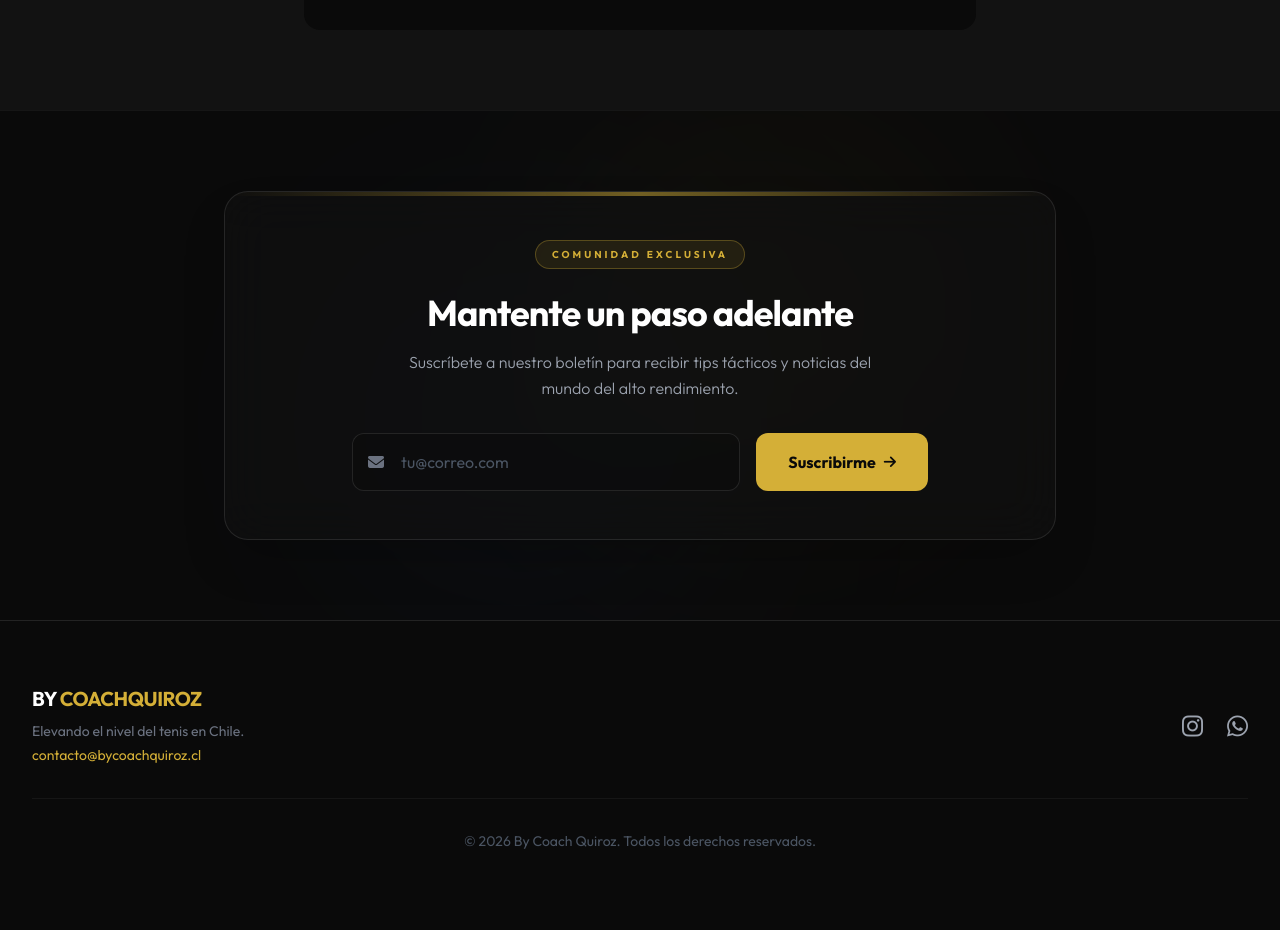
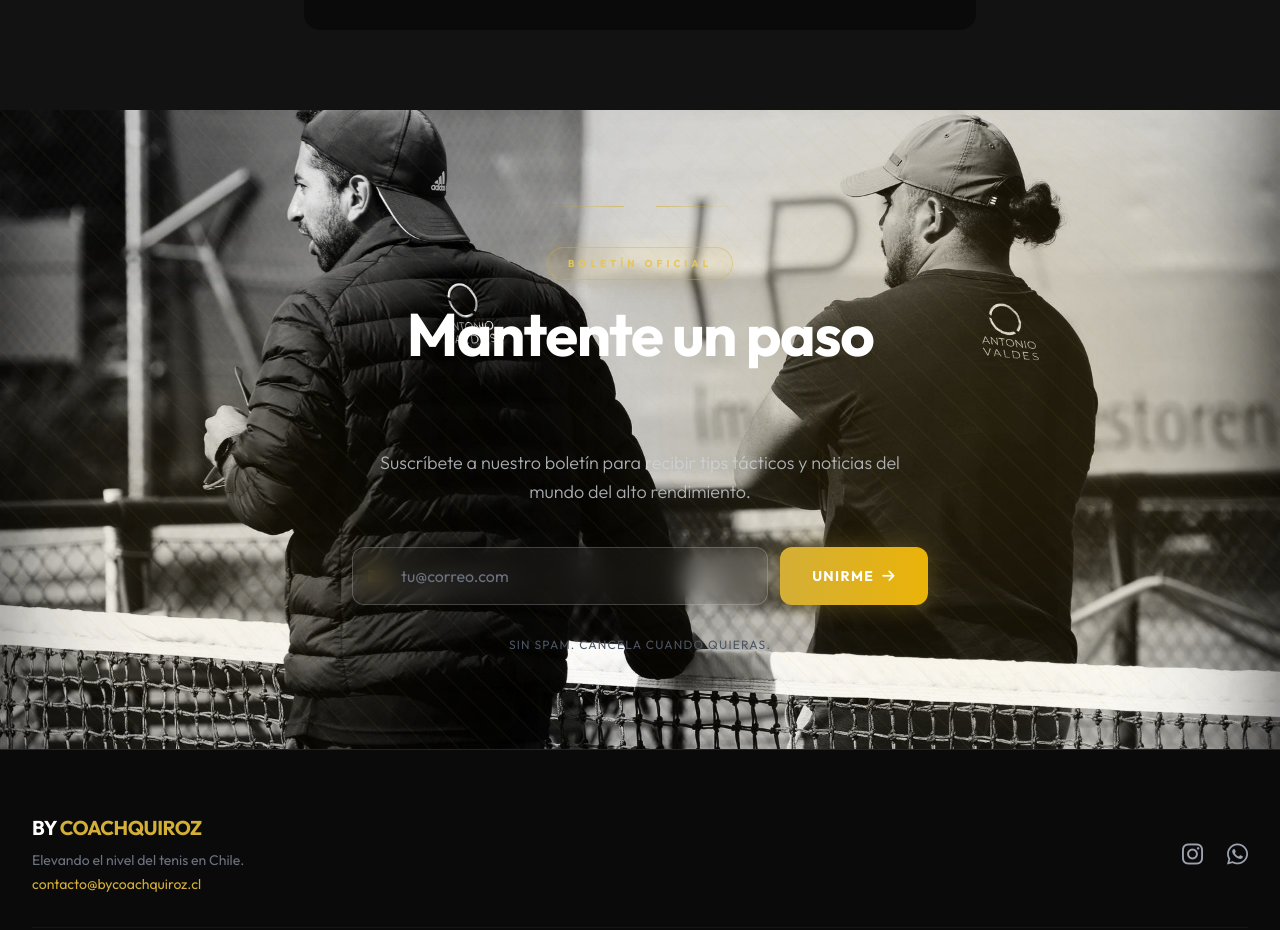
Before and after one commit to Nico-lab-cl/coach-quiroz, a Next.js app: page / in a window 1280 px wide. Shown: the part 5631-6561 px from the top of the page. Before the commit the page ends 6514 px from the top, so only its background shows below. Built offline with nearby package versions, Linux system fonts and the light colour scheme.

Commit message:
Redesign Newsletter section with cinematic hero background and gold design

```diff
--- a/components/Newsletter.jsx
+++ b/components/Newsletter.jsx
@@ -9,23 +9,16 @@ export default function Newsletter() {
 
     const handleSubmit = async (e) => {
         e.preventDefault();
-
         if (!email) return;
-
         setStatus('loading');
         setMessage('');
-
         try {
             const res = await fetch('/api/newsletter', {
                 method: 'POST',
-                headers: {
-                    'Content-Type': 'application/json',
-                },
+                headers: { 'Content-Type': 'application/json' },
                 body: JSON.stringify({ email }),
             });
-
             const data = await res.json();
-
             if (res.ok) {
                 setStatus('success');
                 setMessage(data.message);
@@ -41,33 +34,61 @@ export default function Newsletter() {
     };
 
     return (
-        <section className="py-20 relative bg-black-900 border-t border-white/5 overflow-hidden">
-            {/* Ambient Background Lights */}
-            <div className="absolute inset-0 z-0 pointer-events-none opacity-40">
-                <div className="absolute top-0 right-1/4 w-[400px] h-[400px] bg-gold-500/10 rounded-full blur-[120px]"></div>
-                <div className="absolute bottom-0 left-1/4 w-[400px] h-[400px] bg-blue-500/10 rounded-full blur-[120px]"></div>
+        <section className="relative py-24 overflow-hidden">
+            {/* Full background image with overlay */}
+            <div className="absolute inset-0 z-0">
+                <img
+                    src="/images/hero-bg.jpg"
+                    alt="Newsletter Background"
+                    className="w-full h-full object-cover object-center grayscale"
+                />
+                {/* Dark gradient overlay with gold tint */}
+                <div className="absolute inset-0 bg-gradient-to-br from-black via-black/80 to-[#1a1100]"></div>
+                {/* Decorative gold glow spots */}
+                <div className="absolute top-0 right-0 w-[600px] h-[600px] bg-gold-500/15 rounded-full blur-[130px] pointer-events-none"></div>
+                <div className="absolute bottom-0 left-0 w-[400px] h-[400px] bg-gold-600/10 rounded-full blur-[100px] pointer-events-none"></div>
             </div>
 
-            <div className="max-w-4xl mx-auto px-4 sm:px-6 lg:px-8 relative z-10 text-center">
-                <div className="bg-black-800/60 backdrop-blur-xl border border-white/10 rounded-3xl p-8 sm:p-12 shadow-2xl relative overflow-hidden">
-                    <div className="absolute top-0 left-0 w-full h-1 bg-gradient-to-r from-transparent via-gold-500 to-transparent opacity-50"></div>
+            {/* Decorative diagonal lines */}
+            <div className="absolute inset-0 z-0 pointer-events-none overflow-hidden opacity-5">
+                <div className="absolute top-0 left-0 w-full h-full" style={{
+                    backgroundImage: 'repeating-linear-gradient(45deg, #D4AF37 0, #D4AF37 1px, transparent 0, transparent 50%)',
+                    backgroundSize: '30px 30px'
+                }}></div>
+            </div>
 
-                    <span className="inline-block border border-gold-500/30 bg-gold-500/10 text-gold-500 text-[10px] font-bold tracking-[0.3em] uppercase px-4 py-1.5 rounded-full mb-6">
-                        Comunidad Exclusiva
+            <div className="relative z-10 max-w-4xl mx-auto px-4 sm:px-6 lg:px-8 text-center">
+
+                {/* Top Divider Line */}
+                <div className="flex items-center justify-center gap-4 mb-10">
+                    <div className="h-px flex-1 max-w-[80px] bg-gradient-to-r from-transparent to-gold-500/60"></div>
+                    <i className="fas fa-tennis-ball text-gold-500 text-xl"></i>
+                    <div className="h-px flex-1 max-w-[80px] bg-gradient-to-l from-transparent to-gold-500/60"></div>
+                </div>
+
+                {/* Label */}
+                <span className="inline-block border border-gold-500/40 bg-gold-500/10 text-gold-400 text-[10px] font-black tracking-[0.4em] uppercase px-5 py-2 rounded-full mb-6 shadow-[0_0_20px_rgba(212,175,55,0.15)]">
+                    Boletín Oficial
                 </span>
 
-                    <h2 className="text-3xl sm:text-4xl font-bold mb-4 tracking-tight text-white">
-                        Mantente un paso adelante
+                {/* Heading */}
+                <h2 className="text-4xl sm:text-5xl lg:text-6xl font-black mb-6 tracking-tight leading-tight">
+                    <span className="text-white">Mantente un paso</span><br />
+                    <span className="text-transparent bg-clip-text bg-gradient-to-r from-gold-300 via-gold-500 to-yellow-500">
+                        adelante.
+                    </span>
                 </h2>
 
-                    <p className="text-gray-400 mb-8 max-w-lg mx-auto leading-relaxed font-light">
+                {/* Subtitle */}
+                <p className="text-gray-300/80 mb-10 max-w-xl mx-auto leading-relaxed text-lg font-light">
                     Suscríbete a nuestro boletín para recibir tips tácticos y noticias del mundo del alto rendimiento.
                 </p>
 
-                    <form onSubmit={handleSubmit} className="flex flex-col sm:flex-row gap-4 max-w-xl mx-auto justify-center">
+                {/* Form */}
+                <form onSubmit={handleSubmit} className="flex flex-col sm:flex-row gap-3 max-w-xl mx-auto justify-center">
                     <div className="relative flex-1">
                         <div className="absolute inset-y-0 left-0 pl-4 flex items-center pointer-events-none">
-                                <i className="fas fa-envelope text-gray-500"></i>
+                            <i className="fas fa-envelope text-gold-500/60"></i>
                         </div>
                         <input
                             type="email"
@@ -76,19 +97,19 @@ export default function Newsletter() {
                             placeholder="tu@correo.com"
                             required
                             disabled={status === 'loading'}
-                                className="w-full bg-black-900/50 border border-white/10 text-white rounded-xl py-4 pl-12 pr-4 focus:outline-none focus:border-gold-500/50 focus:ring-1 focus:ring-gold-500/50 transition-all placeholder-gray-600 disabled:opacity-50"
+                            className="w-full bg-white/5 backdrop-blur-md border border-white/20 text-white rounded-xl py-4 pl-12 pr-4 focus:outline-none focus:border-gold-500/70 focus:bg-white/10 transition-all placeholder-gray-500 disabled:opacity-50"
                         />
                     </div>
                     <button
                         type="submit"
                         disabled={status === 'loading'}
-                            className="bg-gold-500 hover:bg-gold-400 text-black-900 font-bold px-8 py-4 rounded-xl transition-all disabled:opacity-70 flex w-full sm:w-auto items-center justify-center gap-2 group"
+                        className="relative overflow-hidden bg-gradient-to-r from-gold-500 to-yellow-500 hover:from-gold-400 hover:to-yellow-400 text-black font-black px-8 py-4 rounded-xl transition-all disabled:opacity-70 flex w-full sm:w-auto items-center justify-center gap-2 group shadow-[0_0_25px_rgba(212,175,55,0.3)] hover:shadow-[0_0_35px_rgba(212,175,55,0.5)] uppercase tracking-widest text-sm"
                     >
                         {status === 'loading' ? (
-                                <i className="fas fa-circle-notch fa-spin"></i>
+                            <i className="fas fa-circle-notch fa-spin text-lg"></i>
                         ) : (
                             <>
-                                    Suscribirme <i className="fas fa-arrow-right text-sm group-hover:translate-x-1 transition-transform"></i>
+                                Unirme <i className="fas fa-arrow-right text-sm group-hover:translate-x-1 transition-transform"></i>
                             </>
                         )}
                     </button>
@@ -96,16 +117,18 @@ export default function Newsletter() {
 
                 {/* Status Messages */}
                 {status === 'success' && (
-                        <div className="mt-6 flex items-center justify-center gap-2 text-green-400 animate-fade-in-up text-sm font-medium">
+                    <div className="mt-6 inline-flex items-center gap-2 bg-green-500/10 border border-green-500/30 text-green-400 text-sm font-medium rounded-full px-5 py-2">
                         <i className="fas fa-check-circle"></i> <span>{message}</span>
                     </div>
                 )}
                 {status === 'error' && (
-                        <div className="mt-6 flex items-center justify-center gap-2 text-rose-400 animate-fade-in-up text-sm font-medium">
+                    <div className="mt-6 inline-flex items-center gap-2 bg-rose-500/10 border border-rose-500/30 text-rose-400 text-sm font-medium rounded-full px-5 py-2">
                         <i className="fas fa-exclamation-circle"></i> <span>{message}</span>
                     </div>
                 )}
-                </div>
+
+                {/* Bottom fine print */}
+                <p className="mt-8 text-gray-600 text-xs tracking-widest uppercase">Sin spam. Cancela cuando quieras.</p>
             </div>
         </section>
     );
```
Lines whose indentation alone changed are shown as unchanged.
